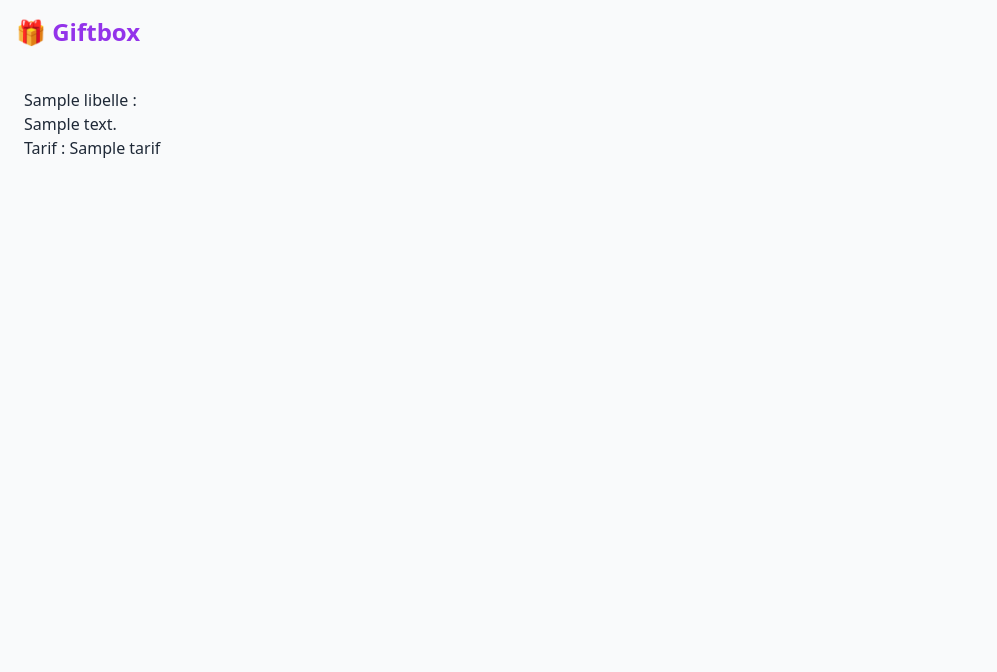
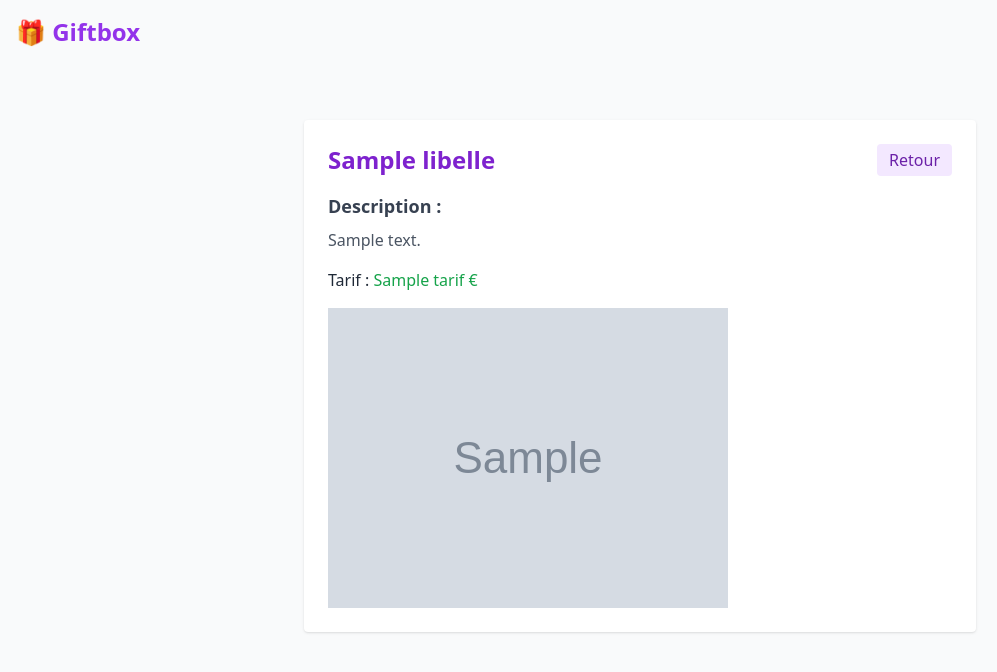
Before and after one commit to hugo-decrypte/TP_GITBOX, a PHP site: template gift.appli/src/views/prestation.html.twig in a window 1280 px wide. Shown: the top 672 px of the page, without its empty margins (0-997 px from the left). Run offline with PHP 8.4, Linux system fonts and the light colour scheme; the template is opened without the code that fills it: most values are stand-ins (such as "Sample title", 1, 10 or a date in 2020); grey boxes marked "Sample" are stand-in pictures; some libraries are stand-ins or nearby versions.

Commit message:
update style

```diff
--- a/gift.appli/src/views/base.html.twig
+++ b/gift.appli/src/views/base.html.twig
@@ -15,7 +15,6 @@
             <h1 class="text-2xl font-bold text-purple-600">🎁 Giftbox</h1>
         </div>
 
-
         <main class="max-w-7xl mx-auto p-6">
             {% block body %}{% endblock %}
         </main>
--- a/gift.appli/src/views/prestation.html.twig
+++ b/gift.appli/src/views/prestation.html.twig
@@ -1,8 +1,22 @@
 {% extends "base.html.twig" %}
 
 {% block body %}
-    <h3>{{ prestation.libelle }} :</h3>
-    <p>{{ prestation.description }}</p>
-    <p>Tarif : {{ prestation.tarif }}</p>
+    <div class="max-w-2xl mx-auto mt-8 bg-white p-6 shadow rounded">
+        <div class="flex w-full justify-between">
+            <h1 class="text-2xl font-bold text-purple-700 mb-4">{{ prestation.libelle|e }}</h1>
+            <a class="px-3 mb-auto py-1 bg-purple-100 text-purple-800 rounded hover:bg-purple-200 transition" href="/categories/{{ prestation.cat_id }}">Retour</a>
+        </div>
 
+        <h3 class="text-lg font-semibold text-gray-700 mb-2">Description :</h3>
+        <p class="text-gray-600 mb-4">
+            {{ prestation.description|default('Pas de description disponible.')|e }}
+        </p>
+
+        <p class="text-gray-800 font-medium">
+            Tarif :
+            <span class="text-green-600">{{ prestation.tarif is not null ? prestation.tarif ~ ' €' : 'Non renseigné' }}</span>
+
+            <img class="mt-4" src="./images/img/{{ prestation.img }}" alt="{{ prestation.img }}">
+        </p>
+    </div>
 {% endblock %}
```
Also changed, not shown: gift.appli/src/views/category_by_id.html.twig (+4 -3 lines).
